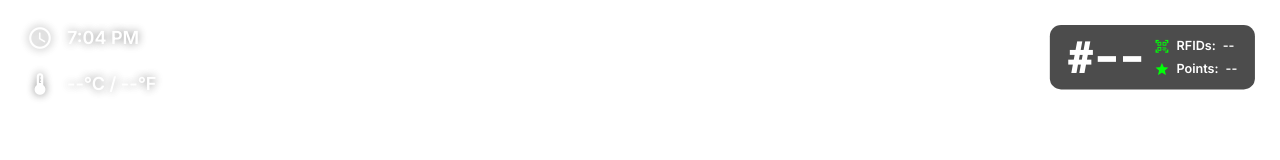
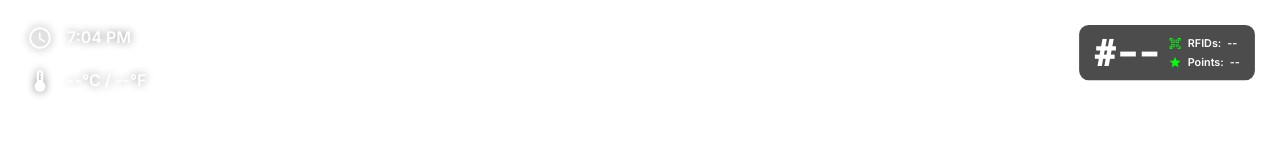
Before and after one commit to overlay333/aa, a plain HTML site: page index.html in a window 1280 px wide. Drawn offline with Linux system fonts and the light colour scheme; no server answers.

Commit message:
Update index.html

```diff
--- a/index.html
+++ b/index.html
@@ -27,7 +27,7 @@
     left: 25px;
     display: flex;
     flex-direction: column;
-    gap: 20px;
+    gap: 17px;
   }
 
   .section {
@@ -51,7 +51,7 @@
   }
 
   .info-text {
-    font-size: 18px;
+    font-size: 16px;
     font-weight: 800;
     line-height: 1.2;
     display: flex;
@@ -99,7 +99,7 @@
     flex-direction: column;
     gap: 12px;
 
-    transform: scale(0.7);
+    transform: scale(0.6);
     transform-origin: top right; /* anchor scaling to new position */
   }
 
```
